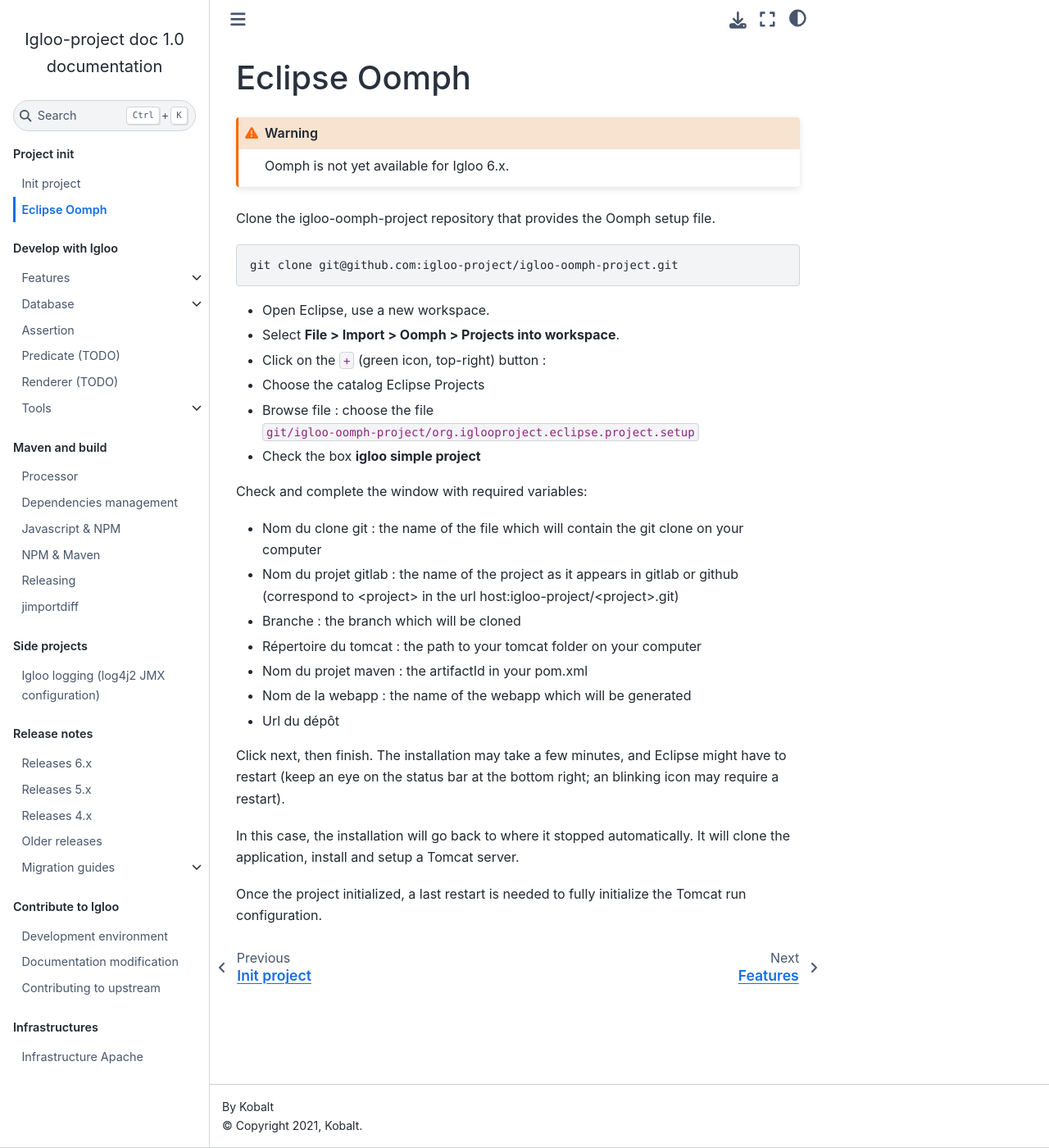
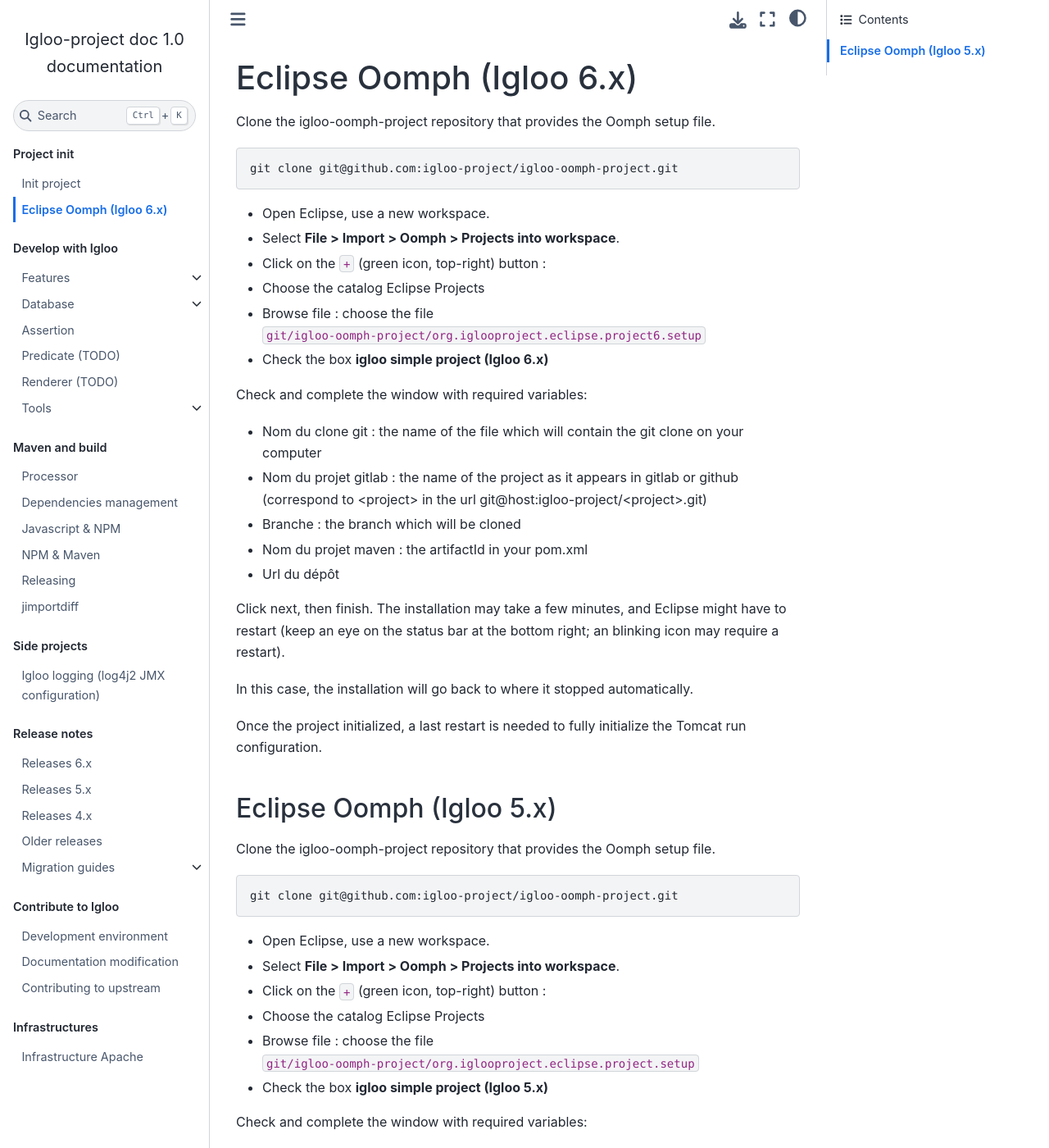
Before and after one commit to igloo-project/igloo-doc, a Sphinx documentation site: the page built from source/init/initialize-with-oomph.md, in a window 1280 px wide and 1400 px high. Shown: the whole window at 82% size. Built offline with Sphinx 7.4.7 and the Sphinx Book theme 1.1.4, drawn with Linux system fonts in a browser that asks for light colours.

Commit message:
igloo oomph

````diff
--- a/source/init/initialize-with-oomph.md
+++ b/source/init/initialize-with-oomph.md
@@ -1,10 +1,41 @@
 (oomph-project-init)=
 
-# Eclipse Oomph
+# Eclipse Oomph (Igloo 6.x)
 
-```{warning}
-Oomph is not yet available for Igloo 6.x.
+Clone the igloo-oomph-project repository that provides the Oomph setup file.
+
+```bash
+git clone git@github.com:igloo-project/igloo-oomph-project.git
 ```
+
+- Open Eclipse, use a new workspace.
+- Select **File > Import > Oomph > Projects into workspace**.
+- Click on the `+` (green icon, top-right) button :
+- Choose the catalog Eclipse Projects
+- Browse file : choose the file `git/igloo-oomph-project/org.iglooproject.eclipse.project6.setup`
+- Check the box **igloo simple project (Igloo 6.x)**
+
+Check and complete the window with required variables:
+
+- Nom du clone git : the name of the file which will contain the git clone on your computer
+- Nom du projet gitlab : the name of the project as it appears in gitlab or github
+  (correspond to \<project> in the url git@host:igloo-project/\<project>.git)
+- Branche : the branch which will be cloned
+- Nom du projet maven : the artifactId in your pom.xml
+- Url du dépôt
+
+Click next, then finish. The installation may take a few minutes, and Eclipse might
+have to restart (keep an eye on the status bar at the bottom right; an blinking icon
+may require a restart).
+
+In this case, the installation will go back to where it stopped
+automatically.
+
+Once the project initialized, a last restart is needed to fully initialize the Tomcat
+run configuration.
+
+
+## Eclipse Oomph (Igloo 5.x)
 
 Clone the igloo-oomph-project repository that provides the Oomph setup file.
 
@@ -17,7 +48,7 @@
 - Click on the `+` (green icon, top-right) button :
 - Choose the catalog Eclipse Projects
 - Browse file : choose the file `git/igloo-oomph-project/org.iglooproject.eclipse.project.setup`
-- Check the box **igloo simple project**
+- Check the box **igloo simple project (Igloo 5.x)**
 
 Check and complete the window with required variables:
 
````
